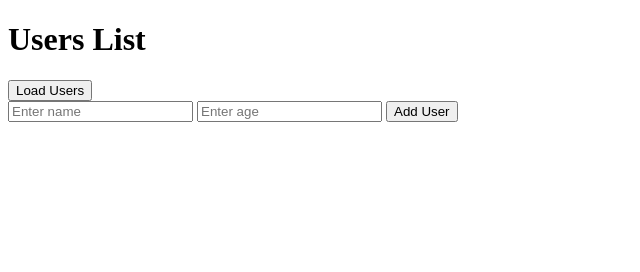
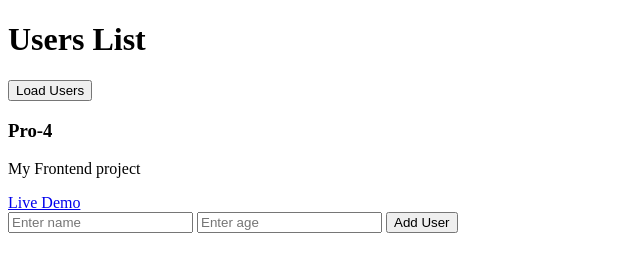
Before and after one commit to tayyabasadiq0505-png/pro-4, a plain HTML site: page frontend/index.html in a window 1280 px wide. Shown: the whole page, without its empty margins (0-640 px from the left). Drawn offline with Linux system fonts and the light colour scheme.

Commit message:
Add live demo link

```diff
--- a/frontend/index.html
+++ b/frontend/index.html
@@ -8,6 +8,13 @@
     <h1>Users List</h1>
 
     <button id="btn">Load Users</button>
+    <div class="project">
+        <h3>Pro-4</h3>
+        <p>My Frontend project</p>
+      <a href="https://tayyabasadiq0505-png.github.io/pro-4/" target="_blank">
+        Live Demo
+    </a>
+    </div>
 
     <div id="users"></div>
      <input type="text" id="name" placeholder="Enter name">
```
